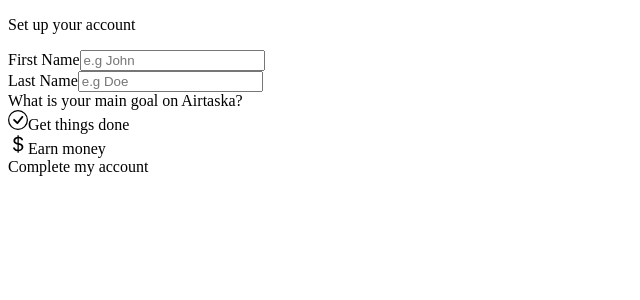
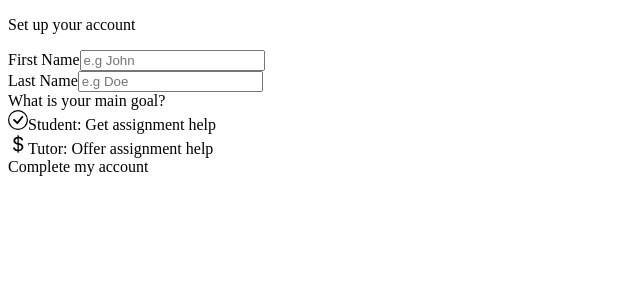
Before and after one commit to CodeDroid999/QualityUnitedWriters, a Next.js app: page /setup-profile in a window 1280 px wide. Shown: the top 300 px of the page, without its empty margins (0-640 px from the left). Built offline with nearby package versions, Linux system fonts and the light colour scheme; no server answers.

Commit message:
wordning

```diff
--- a/pages/setup-profile.tsx
+++ b/pages/setup-profile.tsx
@@ -165,7 +165,7 @@
                 htmlFor="mainGoal"
                 className="mb-2 text-lg font-medium text-gray-700"
               >
-                What is your main goal on Airtaska?
+                What is your main goal?
               </label>
               <div className="mt-2 flex w-full flex-row space-x-2">
                 <div
@@ -177,7 +177,7 @@
                 >
                   <div className="flex h-full flex-col items-center justify-center ">
                     <BsCheckCircle size={20} className="mb-1" />
-                    Get things done
+                    Student: Get assignment help
                   </div>
                 </div>
                 <div
@@ -189,7 +189,7 @@
                 >
                   <div className="flex h-full flex-col items-center justify-center ">
                     <BsCurrencyDollar size={20} className="mb-1" />
-                    Earn money
+                    Tutor: Offer assignment help
                   </div>
                 </div>
               </div>
```
